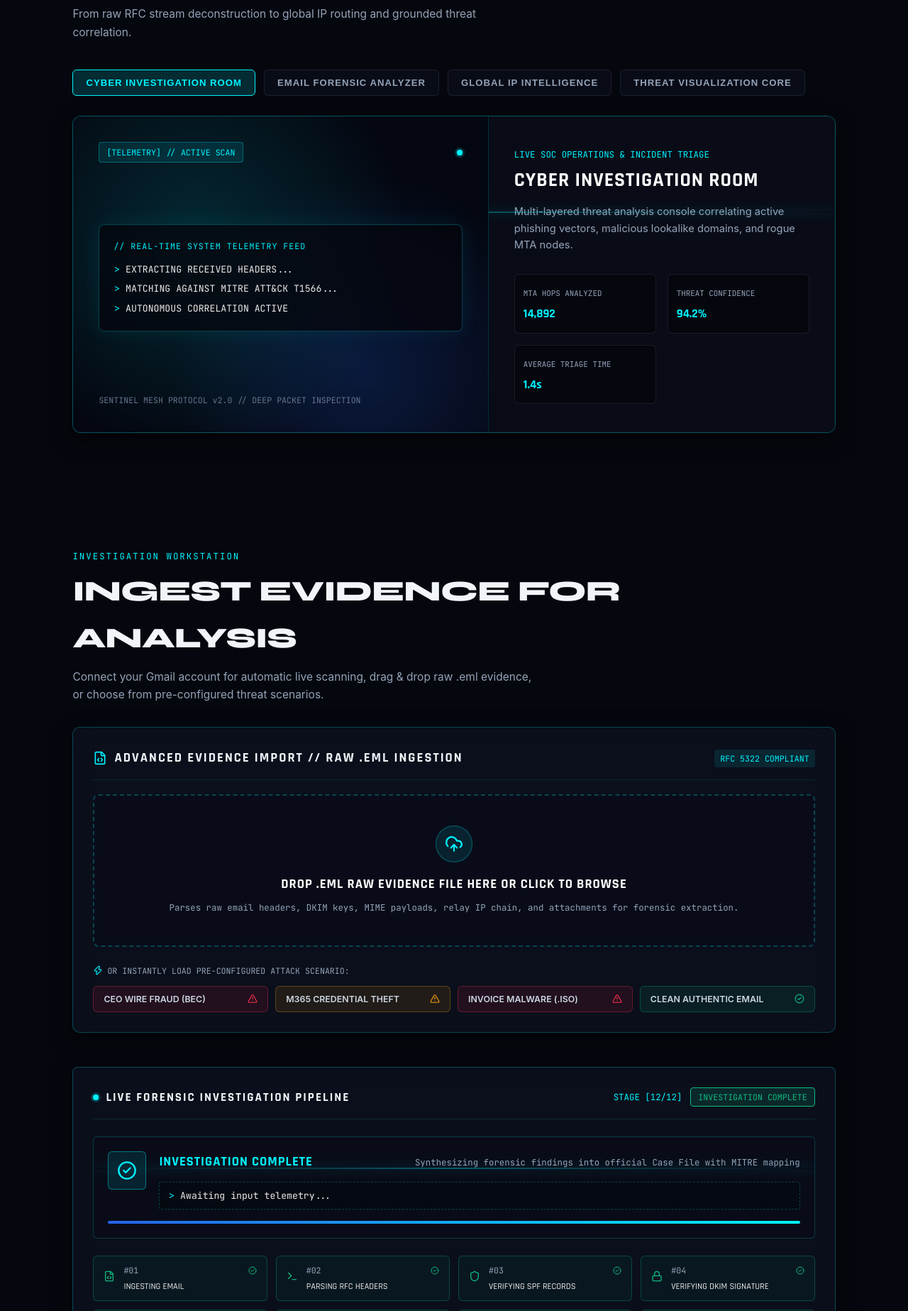
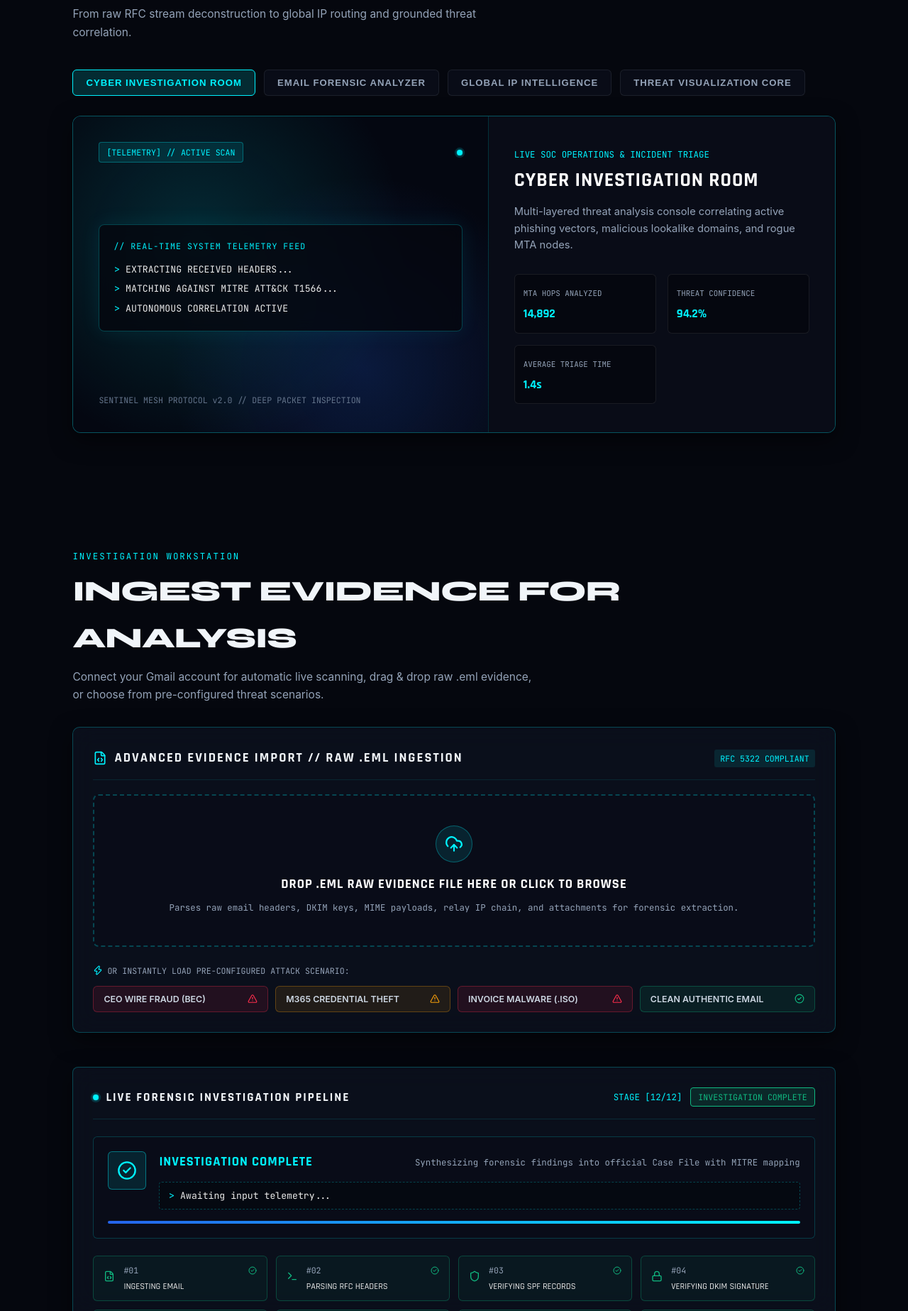
Before and after one commit to harishraj2430/sentinel-mesh, a React (Vite) app in the folder frontend/: page / in a window 1280 px wide. Shown: the part 1910-3757 px from the top of the page at 71% size. Built offline with nearby package versions, Linux system fonts and the light colour scheme; no server answers; a web font is replaced by a local one.

Commit message:
Fix 5: Remove duplicate scanning line effects across pages so only one scanner line exists in Hero

```diff
--- a/frontend/src/components/sections/ForensicVisualPanels.jsx
+++ b/frontend/src/components/sections/ForensicVisualPanels.jsx
@@ -136,8 +136,6 @@ export default function ForensicVisualPanels() {
           gridTemplateColumns: "1.2fr 1fr"
         }}
       >
-        <div className="scanner-line" />
-
         {/* Visual Graphics Background representation */}
         <div style={{
           position: "relative",
--- a/frontend/src/components/sections/InvestigationSequence.jsx
+++ b/frontend/src/components/sections/InvestigationSequence.jsx
@@ -123,7 +123,6 @@ export default function InvestigationSequence({ report, isRunning, onComplete })
         position: "relative",
         overflow: "hidden"
       }}>
-        <div className="scanner-line" />
         <div style={{ display: "flex", alignItems: "flex-start", gap: "18px" }}>
           <div style={{
             background: "rgba(0, 243, 255, 0.1)",
```
